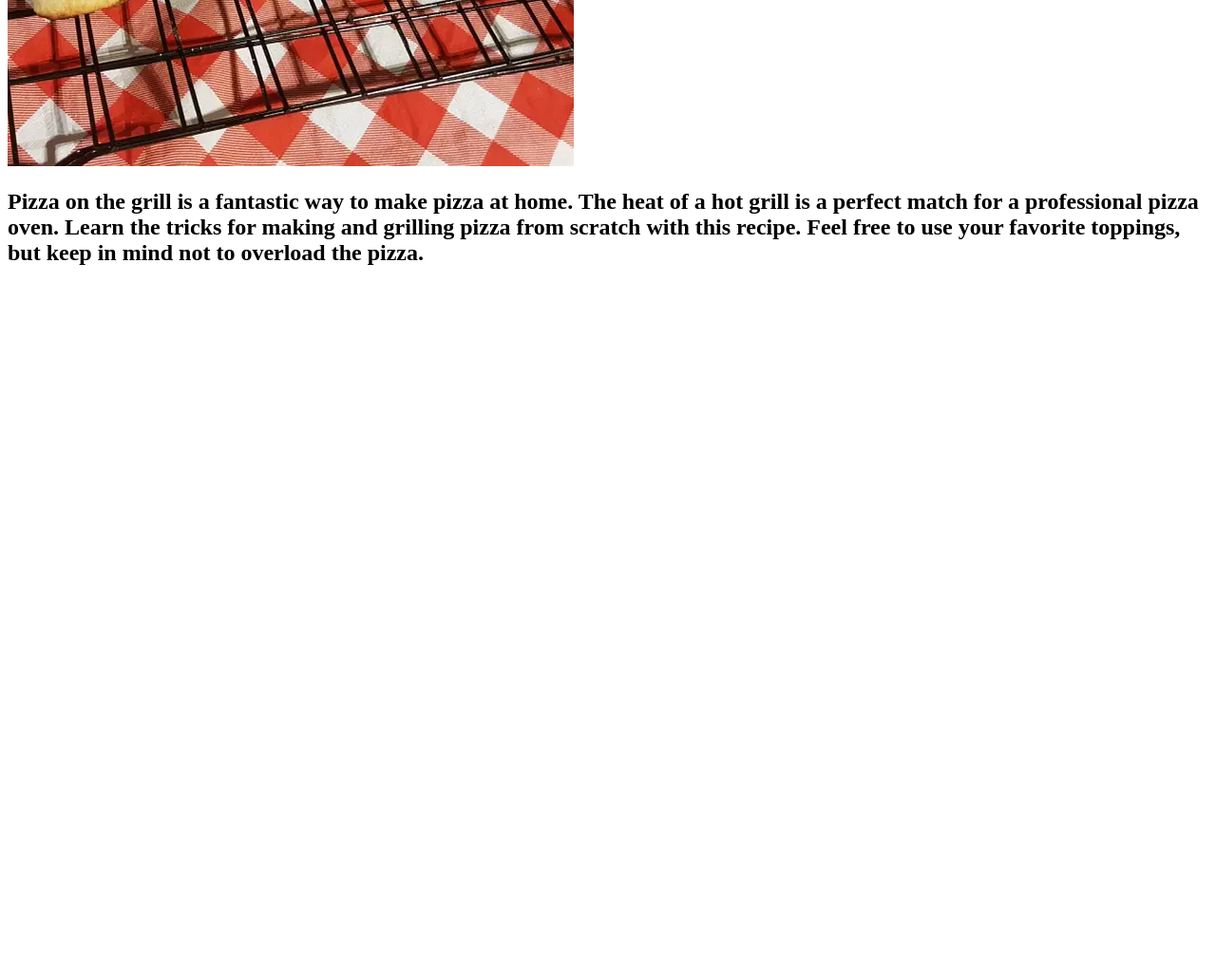
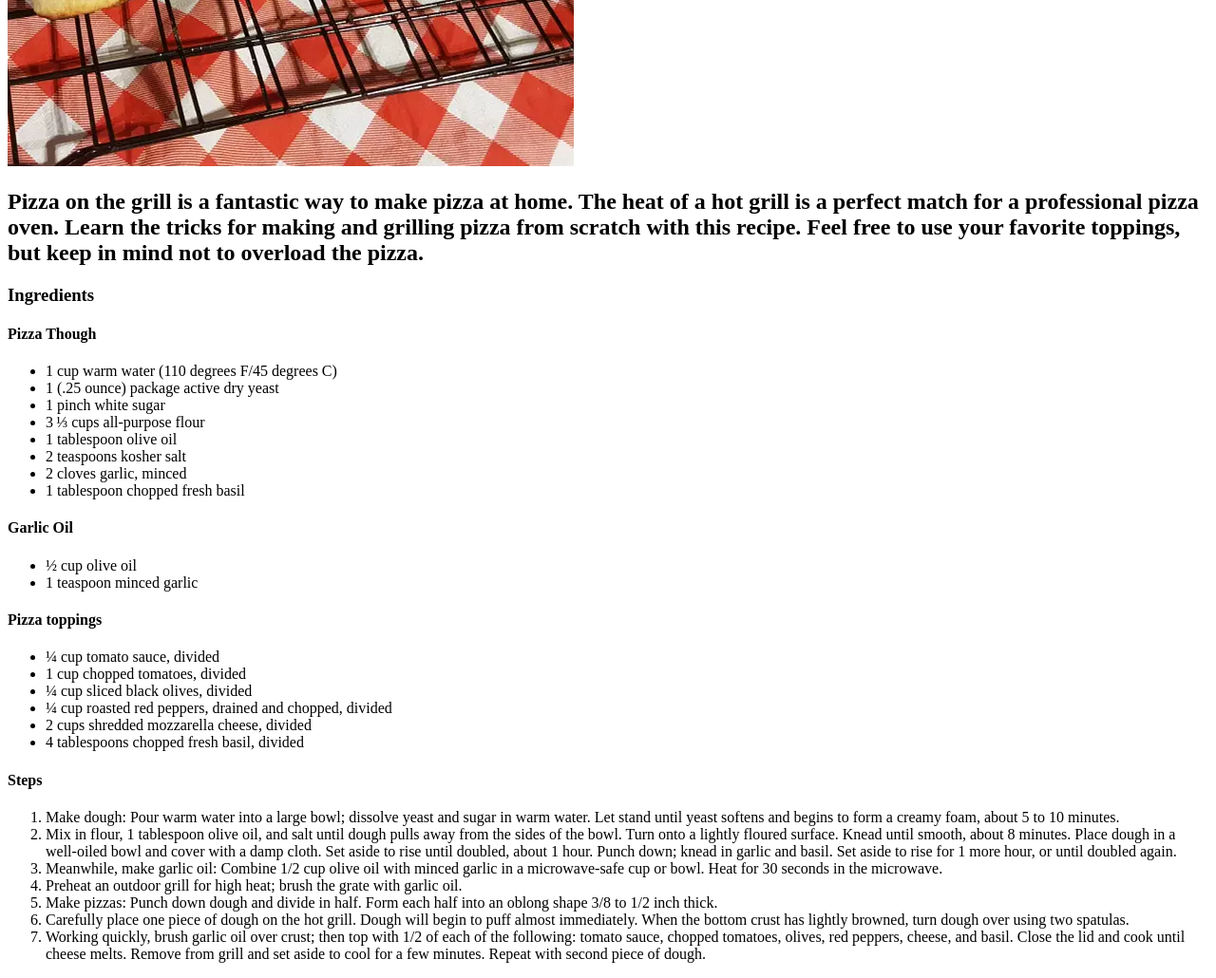
Before and after one commit to rwpc1/odin-recipes, a plain HTML site: page recipes/pizza.html in a window 1280 px wide. Shown: the part 501-1531 px from the top of the page at 95% size. Before the commit the page ends 801 px from the top, so only its background shows below. Drawn offline with Linux system fonts and the light colour scheme.

Commit message:
Finished the first recipe page

```diff
--- a/recipes/pizza.html
+++ b/recipes/pizza.html
@@ -18,5 +18,77 @@
       free to use your favorite toppings, but keep in mind not to overload the
       pizza.
     </h2>
+
+    <h3>Ingredients</h3>
+
+    <h4>Pizza Though</h4>
+
+    <ul>
+      <li>1 cup warm water (110 degrees F/45 degrees C)</li>
+      <li>1 (.25 ounce) package active dry yeast</li>
+      <li>1 pinch white sugar</li>
+      <li>3 ⅓ cups all-purpose flour</li>
+      <li>1 tablespoon olive oil</li>
+      <li>2 teaspoons kosher salt</li>
+      <li>2 cloves garlic, minced</li>
+      <li>1 tablespoon chopped fresh basil</li>
+    </ul>
+
+    <h4>Garlic Oil</h4>
+
+    <ul>
+      <li>½ cup olive oil</li>
+      <li>1 teaspoon minced garlic</li>
+    </ul>
+
+    <h4>Pizza toppings</h4>
+    <ul>
+      <li>¼ cup tomato sauce, divided</li>
+      <li>1 cup chopped tomatoes, divided</li>
+      <li>¼ cup sliced black olives, divided</li>
+      <li>¼ cup roasted red peppers, drained and chopped, divided</li>
+      <li>2 cups shredded mozzarella cheese, divided</li>
+      <li>4 tablespoons chopped fresh basil, divided</li>
+    </ul>
+
+    <h4>Steps</h4>
+    <ol>
+      <li>
+        Make dough: Pour warm water into a large bowl; dissolve yeast and sugar
+        in warm water. Let stand until yeast softens and begins to form a creamy
+        foam, about 5 to 10 minutes.
+      </li>
+      <li>
+        Mix in flour, 1 tablespoon olive oil, and salt until dough pulls away
+        from the sides of the bowl. Turn onto a lightly floured surface. Knead
+        until smooth, about 8 minutes. Place dough in a well-oiled bowl and
+        cover with a damp cloth. Set aside to rise until doubled, about 1 hour.
+        Punch down; knead in garlic and basil. Set aside to rise for 1 more
+        hour, or until doubled again.
+      </li>
+      <li>
+        Meanwhile, make garlic oil: Combine 1/2 cup olive oil with minced garlic
+        in a microwave-safe cup or bowl. Heat for 30 seconds in the microwave.
+      </li>
+      <li>
+        Preheat an outdoor grill for high heat; brush the grate with garlic oil.
+      </li>
+      <li>
+        Make pizzas: Punch down dough and divide in half. Form each half into an
+        oblong shape 3/8 to 1/2 inch thick.
+      </li>
+      <li>
+        Carefully place one piece of dough on the hot grill. Dough will begin to
+        puff almost immediately. When the bottom crust has lightly browned, turn
+        dough over using two spatulas.
+      </li>
+      <li>
+        Working quickly, brush garlic oil over crust; then top with 1/2 of each
+        of the following: tomato sauce, chopped tomatoes, olives, red peppers,
+        cheese, and basil. Close the lid and cook until cheese melts. Remove
+        from grill and set aside to cool for a few minutes. Repeat with second
+        piece of dough.
+      </li>
+    </ol>
   </body>
 </html>
```
